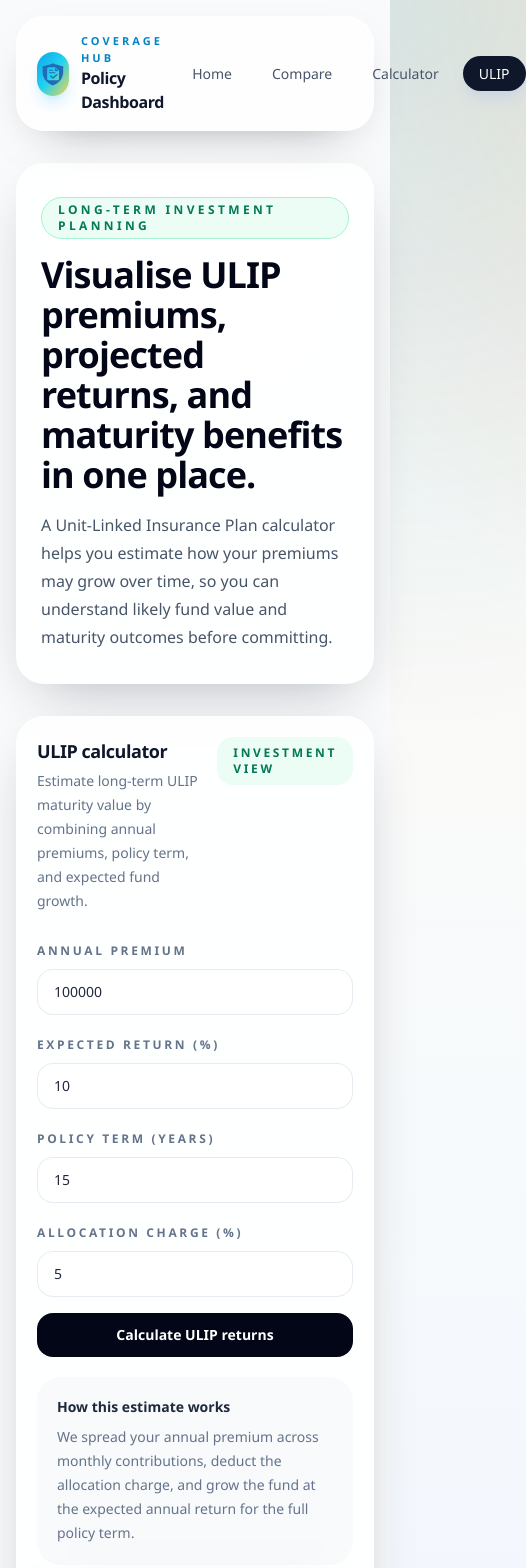
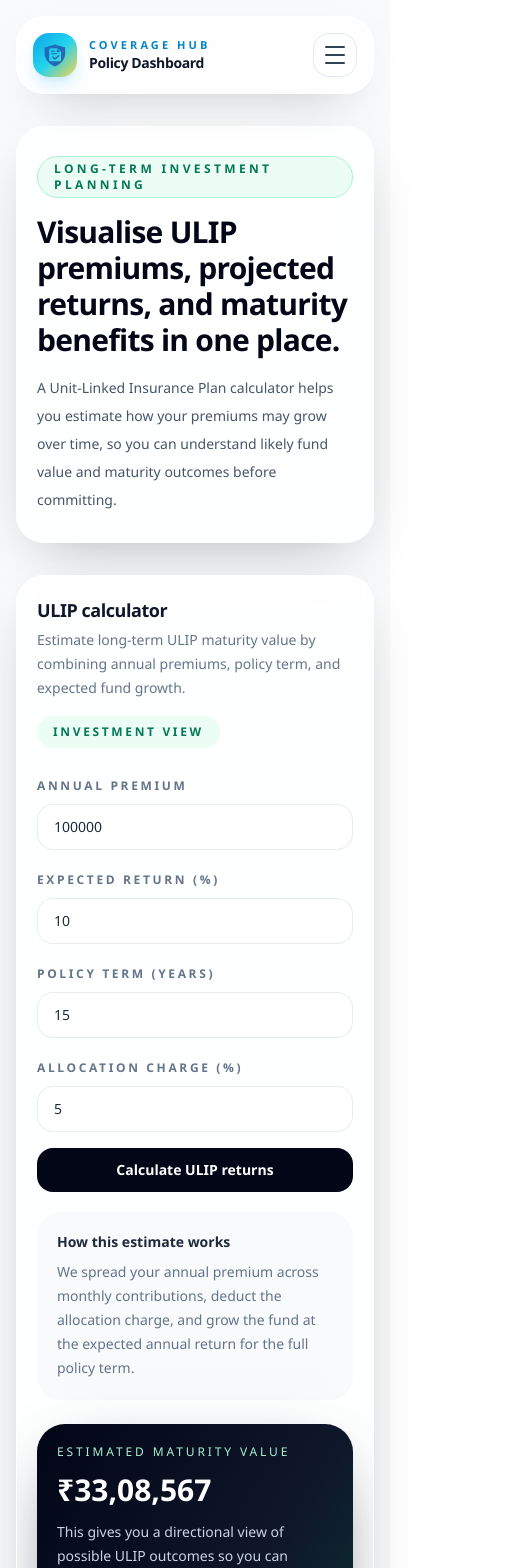
Before and after one commit to shivam-giri/insurance-policy-dashboard, a Vue app: page /ulip-calculator in a window 390 px wide. Shown: the top 1568 px of the page, 526 px wide, since content can reach past the window. Built offline with nearby package versions, Linux system fonts and the light colour scheme.

Commit message:
mobile navigation and responsive updated

```diff
--- a/src/components/HeaderNav.vue
+++ b/src/components/HeaderNav.vue
@@ -1,41 +1,72 @@
 <template>
   <header class="sticky top-0 z-20 px-4 pt-4 sm:px-6 lg:px-8">
-    <nav class="mx-auto flex w-full max-w-7xl items-center justify-between rounded-[28px] border border-white/70 bg-white/80 px-5 py-4 shadow-[0_18px_50px_-30px_rgba(15,23,42,0.55)] backdrop-blur">
-      <div class="flex items-center gap-3">
-        <div class="flex h-11 w-11 items-center justify-center rounded-2xl bg-gradient-to-br from-sky-500 via-cyan-400 to-amber-300 shadow-lg shadow-sky-200/70">
-          <img src="../assets/logo-insurance.png" class="h-6 w-6" alt="Insurance dashboard logo"/>
+    <nav class="mx-auto w-full max-w-7xl rounded-[28px] border border-white/70 bg-white/80 px-4 py-4 shadow-[0_18px_50px_-30px_rgba(15,23,42,0.55)] backdrop-blur sm:px-5">
+      <div class="flex items-center justify-between gap-3">
+        <div class="min-w-0 flex items-center gap-3">
+          <div class="flex h-11 w-11 shrink-0 items-center justify-center rounded-2xl bg-gradient-to-br from-sky-500 via-cyan-400 to-amber-300 shadow-lg shadow-sky-200/70">
+            <img src="../assets/logo-insurance.png" class="h-6 w-6" alt="Insurance dashboard logo" />
+          </div>
+          <div class="min-w-0">
+            <p class="text-[11px] font-semibold uppercase tracking-[0.28em] text-sky-600">Coverage Hub</p>
+            <span class="block truncate text-sm font-semibold tracking-tight text-slate-900 sm:text-base">Policy Dashboard</span>
+          </div>
         </div>
-        <div>
-          <p class="text-[11px] font-semibold uppercase tracking-[0.28em] text-sky-600">Coverage Hub</p>
-          <span class="text-base font-semibold tracking-tight text-slate-900">Policy Dashboard</span>
-        </div>
+
+        <button
+          class="inline-flex h-11 w-11 items-center justify-center rounded-2xl border border-slate-200 bg-white text-slate-700 transition hover:bg-slate-50 md:hidden"
+          type="button"
+          :aria-expanded="menuOpen ? 'true' : 'false'"
+          aria-label="Toggle navigation menu"
+          @click="menuOpen = !menuOpen"
+        >
+          <span class="flex w-5 flex-col gap-1.5">
+            <span :class="['h-0.5 rounded-full bg-current transition', menuOpen ? 'translate-y-2 rotate-45' : '']"></span>
+            <span :class="['h-0.5 rounded-full bg-current transition', menuOpen ? 'opacity-0' : '']"></span>
+            <span :class="['h-0.5 rounded-full bg-current transition', menuOpen ? '-translate-y-2 -rotate-45' : '']"></span>
+          </span>
+        </button>
+
+        <ul class="hidden items-center gap-2 text-sm font-medium text-slate-600 md:flex">
+          <li v-for="item in navItems" :key="item.to">
+            <RouterLink :to="item.to" class="rounded-full px-4 py-2 transition hover:bg-slate-100 hover:text-slate-900" active-class="bg-slate-900 text-white shadow-lg shadow-slate-300">
+              {{ item.label }}
+            </RouterLink>
+          </li>
+        </ul>
       </div>
-      <ul class="flex items-center gap-2 text-sm font-medium text-slate-600">
-        <li>
-          <RouterLink to="/" class="rounded-full px-4 py-2 transition hover:bg-slate-100 hover:text-slate-900" active-class="bg-slate-900 text-white shadow-lg shadow-slate-300">
-            Home
-          </RouterLink>
-        </li>
-        <li>
-          <RouterLink to="/compare" class="rounded-full px-4 py-2 transition hover:bg-slate-100 hover:text-slate-900" active-class="bg-slate-900 text-white shadow-lg shadow-slate-300">
-            Compare
-          </RouterLink>
-        </li>
-        <li>
-          <RouterLink to="/calculator" class="rounded-full px-4 py-2 transition hover:bg-slate-100 hover:text-slate-900" active-class="bg-slate-900 text-white shadow-lg shadow-slate-300">
-            Calculator
-          </RouterLink>
-        </li>
-        <li>
-          <RouterLink to="/ulip-calculator" class="rounded-full px-4 py-2 transition hover:bg-slate-100 hover:text-slate-900" active-class="bg-slate-900 text-white shadow-lg shadow-slate-300">
-            ULIP
-          </RouterLink>
-        </li>
-      </ul>
+
+      <div v-if="menuOpen" class="mt-4 border-t border-slate-200/80 pt-4 md:hidden">
+        <ul class="grid gap-2 text-sm font-medium text-slate-700">
+          <li v-for="item in navItems" :key="`${item.to}-mobile`">
+            <RouterLink
+              :to="item.to"
+              class="block rounded-2xl px-4 py-3 transition hover:bg-slate-100"
+              active-class="bg-slate-900 text-white shadow-lg shadow-slate-300"
+              @click="menuOpen = false"
+            >
+              {{ item.label }}
+            </RouterLink>
+          </li>
+        </ul>
+      </div>
     </nav>
   </header>
 </template>
 
 <script setup>
-import { RouterLink } from 'vue-router'
+import { ref, watch } from 'vue'
+import { RouterLink, useRoute } from 'vue-router'
+
+const route = useRoute()
+const menuOpen = ref(false)
+const navItems = [
+  { label: 'Home', to: '/' },
+  { label: 'Compare', to: '/compare' },
+  { label: 'Calculator', to: '/calculator' },
+  { label: 'ULIP', to: '/ulip-calculator' }
+]
+
+watch(() => route.fullPath, () => {
+  menuOpen.value = false
+})
 </script>
--- a/src/components/PolicyCard.vue
+++ b/src/components/PolicyCard.vue
@@ -12,7 +12,7 @@
       <p class="text-xs uppercase tracking-[0.24em] text-slate-300">Annual premium</p>
       <p class="mt-2 text-3xl font-semibold">{{ formatCurrency(policy.premium) }}</p>
     </div>
-    <dl class="mt-5 grid grid-cols-2 gap-4 text-sm">
+    <dl class="mt-5 grid grid-cols-1 gap-4 text-sm sm:grid-cols-2">
       <div class="rounded-2xl bg-slate-50 px-4 py-3">
         <dt class="text-xs uppercase tracking-[0.18em] text-slate-400">Coverage</dt>
         <dd class="mt-2 font-semibold text-slate-800">{{ policy.coverage }}</dd>
--- a/src/components/PolicyCompare.vue
+++ b/src/components/PolicyCompare.vue
@@ -22,8 +22,8 @@
       </label>
     </div>
 
-    <div v-if="a && b" class="mt-6 overflow-hidden rounded-[28px] border border-slate-100 bg-slate-50">
-      <table class="min-w-full text-sm">
+    <div v-if="a && b" class="mt-6 overflow-x-auto rounded-[28px] border border-slate-100 bg-slate-50">
+      <table class="min-w-[640px] text-sm sm:min-w-full">
         <thead class="bg-slate-950 text-left text-white">
           <tr>
             <th class="px-5 py-4 font-medium uppercase tracking-[0.18em] text-slate-300">Field</th>
--- a/src/components/PremiumCalculator.vue
+++ b/src/components/PremiumCalculator.vue
@@ -1,6 +1,6 @@
 <template>
   <section class="surface-card overflow-hidden p-5 sm:p-6">
-    <div class="flex items-start justify-between gap-4">
+    <div class="flex flex-col items-start justify-between gap-4 sm:flex-row">
       <div>
         <h3 class="panel-title">Premium calculator</h3>
         <p class="panel-copy mt-1">Estimate a yearly premium with a fast what-if scenario before comparing plans.</p>
--- a/src/components/RenewalReminder.vue
+++ b/src/components/RenewalReminder.vue
@@ -1,6 +1,6 @@
 <template>
   <section class="surface-card p-5 sm:p-6">
-    <div class="flex items-start justify-between gap-4">
+    <div class="flex flex-col items-start justify-between gap-4 sm:flex-row">
       <div>
         <h3 class="panel-title">Renewal timeline</h3>
         <p class="panel-copy mt-1">Focus first on policies approaching their renewal window.</p>
@@ -12,12 +12,12 @@
 
     <ul class="mt-6 space-y-3">
       <li v-for="p in upcoming" :key="p.id" class="rounded-[24px] border border-slate-100 bg-slate-50 px-4 py-4">
-        <div class="flex items-center justify-between gap-4">
+        <div class="flex flex-col gap-4 sm:flex-row sm:items-center sm:justify-between">
           <div>
             <p class="text-sm font-semibold text-slate-900">{{ p.policyName }}</p>
             <p class="mt-1 text-xs uppercase tracking-[0.18em] text-slate-400">{{ p.type }} policy</p>
           </div>
-          <div class="text-right">
+          <div class="sm:text-right">
             <p class="text-xl font-semibold text-slate-900">{{ daysTo(p.renewalDate) }}</p>
             <p class="text-xs uppercase tracking-[0.18em] text-slate-400">days left</p>
           </div>
--- a/src/components/SearchFilter.vue
+++ b/src/components/SearchFilter.vue
@@ -5,7 +5,7 @@
         <h3 class="panel-title">Search and filter</h3>
         <p class="panel-copy mt-1">Narrow the list by policy name or coverage type without leaving the dashboard.</p>
       </div>
-      <button class="secondary-button" @click="clear">Reset filters</button>
+      <button class="secondary-button w-full sm:w-auto" @click="clear">Reset filters</button>
     </div>
     <div class="mt-5 grid gap-4 md:grid-cols-[1.5fr_1fr]">
       <label>
--- a/src/components/UlipCalculator.vue
+++ b/src/components/UlipCalculator.vue
@@ -2,7 +2,7 @@
   <section class="surface-card overflow-hidden p-5 sm:p-6">
     <div class="grid gap-6 lg:grid-cols-[1.05fr_0.95fr]">
       <div>
-        <div class="flex items-start justify-between gap-4">
+        <div class="flex flex-col items-start justify-between gap-4 sm:flex-row">
           <div>
             <h3 class="panel-title">ULIP calculator</h3>
             <p class="panel-copy mt-1">
@@ -42,23 +42,23 @@
         </div>
       </div>
 
-      <div class="rounded-[28px] bg-gradient-to-br from-slate-950 via-slate-900 to-emerald-900 p-6 text-white shadow-[0_24px_70px_-30px_rgba(15,23,42,0.8)]">
+      <div class="rounded-[28px] bg-gradient-to-br from-slate-950 via-slate-900 to-emerald-900 p-5 text-white shadow-[0_24px_70px_-30px_rgba(15,23,42,0.8)] sm:p-6">
         <p class="text-xs uppercase tracking-[0.24em] text-emerald-200">Estimated maturity value</p>
-        <p class="mt-3 text-4xl font-semibold">{{ formatCurrency(result.fundValue) }}</p>
+        <p class="mt-3 break-words text-3xl font-semibold sm:text-4xl">{{ formatCurrency(result.fundValue) }}</p>
         <p class="mt-3 max-w-md text-sm leading-6 text-slate-300">
           This gives you a directional view of possible ULIP outcomes so you can compare scenarios before making a long-term investment decision.
         </p>
 
         <dl class="mt-8 space-y-4">
-          <div class="flex items-center justify-between rounded-2xl bg-white/10 px-4 py-4 backdrop-blur">
+          <div class="flex flex-col gap-2 rounded-2xl bg-white/10 px-4 py-4 backdrop-blur sm:flex-row sm:items-center sm:justify-between">
             <dt class="text-sm text-slate-300">Total premium paid</dt>
             <dd class="text-lg font-semibold">{{ formatCurrency(result.totalInvested) }}</dd>
           </div>
-          <div class="flex items-center justify-between rounded-2xl bg-white/10 px-4 py-4 backdrop-blur">
+          <div class="flex flex-col gap-2 rounded-2xl bg-white/10 px-4 py-4 backdrop-blur sm:flex-row sm:items-center sm:justify-between">
             <dt class="text-sm text-slate-300">Estimated wealth gain</dt>
             <dd class="text-lg font-semibold">{{ formatCurrency(result.wealthGain) }}</dd>
           </div>
-          <div class="flex items-center justify-between rounded-2xl bg-white/10 px-4 py-4 backdrop-blur">
+          <div class="flex flex-col gap-2 rounded-2xl bg-white/10 px-4 py-4 backdrop-blur sm:flex-row sm:items-center sm:justify-between">
             <dt class="text-sm text-slate-300">Net yearly invested</dt>
             <dd class="text-lg font-semibold">{{ formatCurrency(result.netAnnualPremium) }}</dd>
           </div>
--- a/src/pages/Calculator.vue
+++ b/src/pages/Calculator.vue
@@ -1,12 +1,12 @@
 <template>
   <div class="space-y-8">
-    <section class="surface-card px-6 py-8 sm:px-8">
+    <section class="surface-card px-5 py-7 sm:px-8">
       <div class="max-w-3xl space-y-4">
         <div class="inline-flex rounded-full border border-sky-200 bg-sky-50 px-4 py-1 text-xs font-semibold uppercase tracking-[0.28em] text-sky-700">
           Estimate instantly
         </div>
-        <h1 class="text-4xl font-semibold tracking-tight text-slate-950">Model annual premium changes before you commit to a plan.</h1>
-        <p class="text-base leading-7 text-slate-600">
+        <h1 class="text-3xl font-semibold tracking-tight text-slate-950 sm:text-4xl">Model annual premium changes before you commit to a plan.</h1>
+        <p class="text-sm leading-7 text-slate-600 sm:text-base">
           Adjust age, sum insured, and tenure to get a quick cost signal in a cleaner dedicated workspace.
         </p>
       </div>
--- a/src/pages/Compare.vue
+++ b/src/pages/Compare.vue
@@ -1,12 +1,12 @@
 <template>
   <div class="space-y-8">
-    <section class="surface-card px-6 py-8 sm:px-8">
+    <section class="surface-card px-5 py-7 sm:px-8">
       <div class="max-w-3xl space-y-4">
         <div class="inline-flex rounded-full border border-amber-200 bg-amber-50 px-4 py-1 text-xs font-semibold uppercase tracking-[0.28em] text-amber-700">
           Side-by-side review
         </div>
-        <h1 class="text-4xl font-semibold tracking-tight text-slate-950">Compare policies with less visual noise and faster decisions.</h1>
-        <p class="text-base leading-7 text-slate-600">
+        <h1 class="text-3xl font-semibold tracking-tight text-slate-950 sm:text-4xl">Compare policies with less visual noise and faster decisions.</h1>
+        <p class="text-sm leading-7 text-slate-600 sm:text-base">
           Use this view to weigh premium, coverage, and renewal dates before choosing which plan deserves closer attention.
         </p>
       </div>
--- a/src/pages/UlipCalculator.vue
+++ b/src/pages/UlipCalculator.vue
@@ -1,12 +1,12 @@
 <template>
   <div class="space-y-8">
-    <section class="surface-card px-6 py-8 sm:px-8">
+    <section class="surface-card px-5 py-7 sm:px-8">
       <div class="max-w-3xl space-y-4">
         <div class="inline-flex rounded-full border border-emerald-200 bg-emerald-50 px-4 py-1 text-xs font-semibold uppercase tracking-[0.28em] text-emerald-700">
           Long-term investment planning
         </div>
-        <h1 class="text-4xl font-semibold tracking-tight text-slate-950">Visualise ULIP premiums, projected returns, and maturity benefits in one place.</h1>
-        <p class="text-base leading-7 text-slate-600">
+        <h1 class="text-3xl font-semibold tracking-tight text-slate-950 sm:text-4xl">Visualise ULIP premiums, projected returns, and maturity benefits in one place.</h1>
+        <p class="text-sm leading-7 text-slate-600 sm:text-base">
           A Unit-Linked Insurance Plan calculator helps you estimate how your premiums may grow over time, so you can understand likely fund value and maturity outcomes before committing.
         </p>
       </div>
```
Also changed, not shown: src/pages/Home.vue (+6 -4 lines).
